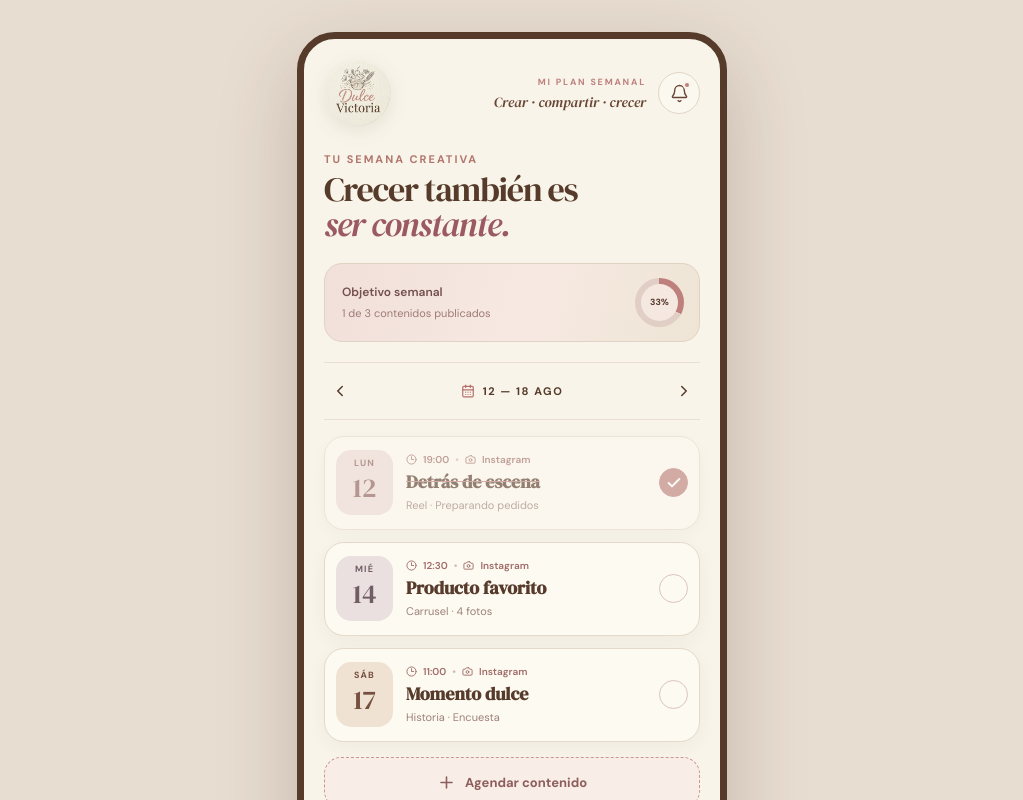
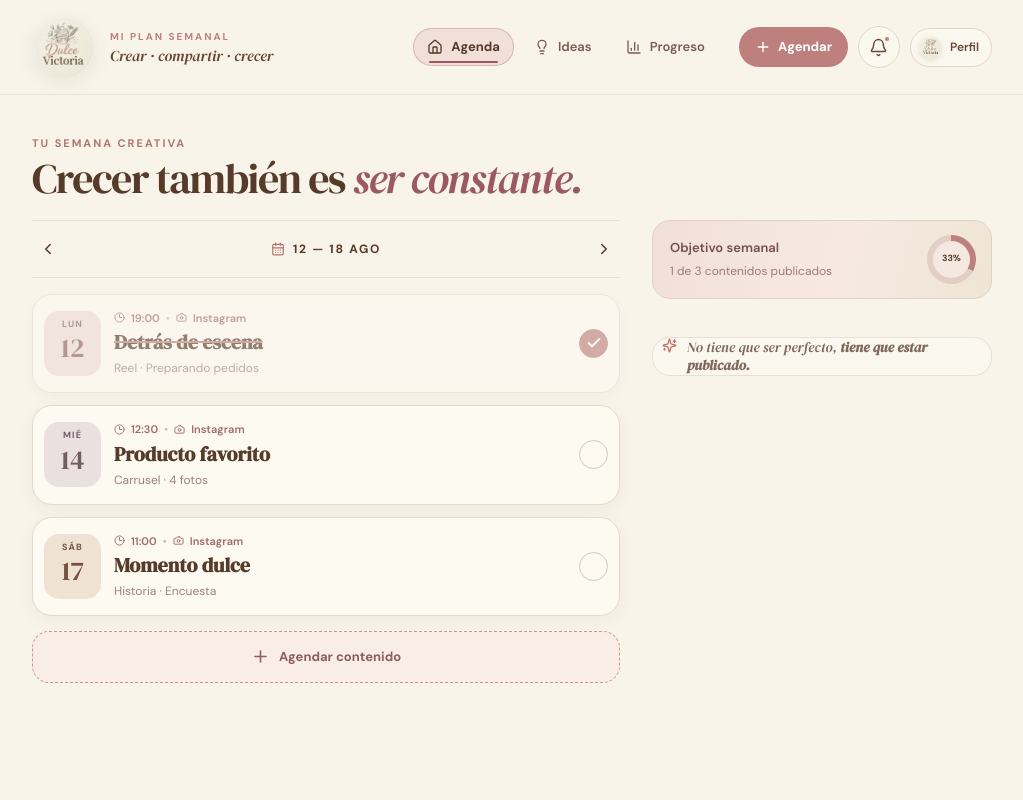
Before and after one commit to orquera10/redes_dulce_victoria, a React (Vite) app: page / in a window 1280 px wide. Shown: the top 800 px of the page, without its empty margins (128-1151 px from the left). Built offline with nearby package versions, Linux system fonts and the light colour scheme.

Commit message:
Adapt app layout for responsive desktop web and mobile without phone frame

```diff
--- a/src/App.tsx
+++ b/src/App.tsx
@@ -199,10 +199,9 @@ export default function App() {
   };
 
   return (
-    <main className="min-h-screen bg-[#e7ddd0] px-0 py-0 text-[#563a2a] sm:px-6 sm:py-8">
-      <div className="phone-shell relative mx-auto min-h-screen w-full max-w-[430px] overflow-hidden bg-[#f8f4e9] sm:min-h-[880px] sm:rounded-[38px] sm:border-[7px] sm:border-[#563a2a] sm:shadow-[0_28px_80px_rgba(73,43,38,0.22)]">
-        <header className="px-5 pb-5 pt-5">
-          <div className="mb-6 flex items-center">
+    <div className="min-h-dvh bg-[#f8f4e9] text-[#563a2a]">
+      <header className="sticky top-0 z-20 border-b border-[#eaded7]/80 bg-[#f8f4e9]/95 backdrop-blur-md">
+        <div className="mx-auto flex w-full max-w-5xl items-center gap-3 px-5 py-3.5 md:px-8 md:py-4">
           <button
             type="button"
             className="brand-logo-button"
@@ -211,14 +210,56 @@ export default function App() {
           >
             <img src="/dulce-victoria-logo.png" alt="Dulce Victoria" />
           </button>
-            <div className="ml-auto mr-3 text-right leading-none">
-              <p className="text-[9px] font-bold uppercase tracking-[0.2em] text-[#bd807d]">
+
+          <div className="ml-auto mr-1 text-right leading-none md:ml-1 md:mr-0 md:text-left">
+            <p className="text-[9px] font-bold uppercase tracking-[0.2em] text-[#bd807d] md:text-[10px]">
               Mi plan semanal
             </p>
-              <p className="mt-2 font-display text-[14px] italic text-[#694635]">
+            <p className="mt-1.5 font-display text-[14px] italic text-[#694635] md:text-[15px]">
               Crear · compartir · crecer
             </p>
           </div>
+
+          <nav className="top-nav md:ml-auto" aria-label="Navegación principal">
+            <button
+              type="button"
+              className="top-nav-link"
+              aria-current={activeTab === "agenda" ? "page" : undefined}
+              onClick={() => setActiveTab("agenda")}
+            >
+              <Home size={16} aria-hidden="true" />
+              <span>Agenda</span>
+            </button>
+            <button
+              type="button"
+              className="top-nav-link"
+              aria-current={activeTab === "ideas" ? "page" : undefined}
+              onClick={() => setActiveTab("ideas")}
+            >
+              <Lightbulb size={16} aria-hidden="true" />
+              <span>Ideas</span>
+            </button>
+            <button
+              type="button"
+              className="top-nav-link"
+              aria-current={activeTab === "progress" ? "page" : undefined}
+              onClick={() => setActiveTab("progress")}
+            >
+              <BarChart3 size={16} aria-hidden="true" />
+              <span>Progreso</span>
+            </button>
+          </nav>
+
+          <div className="flex items-center gap-2.5 md:ml-2">
+            <button
+              type="button"
+              className="header-cta"
+              onClick={() => setComposerOpen(true)}
+            >
+              <Plus size={16} aria-hidden="true" />
+              <span>Agendar</span>
+            </button>
+
             <button
               type="button"
               className="icon-button relative"
@@ -231,25 +272,40 @@ export default function App() {
                 className="absolute right-2 top-2 h-2 w-2 rounded-full border-2 border-[#f8f4e9] bg-[#bd807d]"
               />
             </button>
+
+            <button
+              type="button"
+              className="profile-pill"
+              onClick={() => showToast("Tu perfil de Dulce Victoria está listo.")}
+            >
+              <img className="mini-avatar" src="/dulce-victoria-logo.png" alt="" />
+              <span>Perfil</span>
+            </button>
           </div>
+        </div>
+      </header>
 
+      <main className="mx-auto w-full max-w-5xl px-5 pb-28 pt-6 md:px-8 md:pb-16 md:pt-10">
         {activeTab === "agenda" && (
-            <>
-              <div className="mb-5">
+          <div className="grid grid-cols-1 gap-5 md:grid-cols-[minmax(0,1.45fr)_340px] md:grid-rows-[auto_auto_1fr] md:items-start md:gap-x-8 md:gap-y-5">
+            <div className="md:col-span-2">
               <p className="mb-1 text-[11px] font-bold uppercase tracking-[0.18em] text-[#b1776e]">
                 Tu semana creativa
               </p>
-                <h1 className="font-display text-[34px] leading-[1.05] tracking-[-0.035em]">
-                  Crecer también es
-                  <br />
-                  <span className="italic text-[#9b5962]">ser constante.</span>
+              <h1 className="font-display text-[34px] leading-[1.05] tracking-[-0.035em] md:text-[42px]">
+                Crecer también es <span className="italic text-[#9b5962]">ser constante.</span>
               </h1>
             </div>
 
-              <section className="progress-card" aria-label="Resumen semanal">
+            <section
+              className="progress-card md:col-start-2 md:row-start-2"
+              aria-label="Resumen semanal"
+            >
               <div>
-                  <p className="text-[12px] font-semibold text-[#74504d]">Objetivo semanal</p>
-                  <p className="mt-1 text-[11px] text-[#a07b75]">
+                <p className="text-[12px] font-semibold text-[#74504d] md:text-[13px]">
+                  Objetivo semanal
+                </p>
+                <p className="mt-1 text-[11px] text-[#a07b75] md:text-[12px]">
                   {completed} de {posts.length} contenidos publicados
                 </p>
               </div>
@@ -260,39 +316,8 @@ export default function App() {
                 <span>{progress}%</span>
               </div>
             </section>
-            </>
-          )}
 
-          {activeTab === "ideas" && (
-            <div className="mb-2">
-              <p className="mb-1 text-[11px] font-bold uppercase tracking-[0.18em] text-[#b1776e]">
-                Banco creativo
-              </p>
-              <h1 className="font-display text-[34px] leading-tight tracking-[-0.035em]">
-                Ideas para cuando
-                <br />
-                <span className="italic text-[#9b5962]">no sabés qué subir.</span>
-              </h1>
-            </div>
-          )}
-
-          {activeTab === "progress" && (
-            <div className="mb-2">
-              <p className="mb-1 text-[11px] font-bold uppercase tracking-[0.18em] text-[#b1776e]">
-                Tu avance
-              </p>
-              <h1 className="font-display text-[34px] leading-tight tracking-[-0.035em]">
-                Cada publicación
-                <br />
-                <span className="italic text-[#9b5962]">hace crecer tu marca.</span>
-              </h1>
-            </div>
-          )}
-        </header>
-
-        <div className="px-5 pb-28">
-          {activeTab === "agenda" && (
-            <>
+            <div className="md:col-start-1 md:row-start-2 md:row-span-2">
               <div className="mb-4 flex items-center justify-between border-y border-[#eaded7] py-3">
                 <button
                   type="button"
@@ -305,7 +330,7 @@ export default function App() {
                 </button>
                 <div className="flex items-center gap-2">
                   <CalendarDays size={14} className="text-[#b66f6c]" aria-hidden="true" />
-                  <span className="text-[11px] font-bold tracking-[0.14em]">
+                  <span className="text-[11px] font-bold tracking-[0.14em] md:text-[12px]">
                     {weekLabels[week]}
                   </span>
                 </div>
@@ -328,7 +353,7 @@ export default function App() {
                       <strong>{post.date}</strong>
                     </div>
                     <div className="min-w-0 flex-1 py-1">
-                      <div className="mb-1 flex items-center gap-1.5 text-[10px] font-semibold text-[#a06c67]">
+                      <div className="mb-1 flex items-center gap-1.5 text-[10px] font-semibold text-[#a06c67] md:text-[11px]">
                         <Clock3 size={11} aria-hidden="true" />
                         {post.time}
                         <span className="text-[#d3b9ad]" aria-hidden="true">
@@ -337,10 +362,12 @@ export default function App() {
                         <Camera size={11} aria-hidden="true" />
                         {post.channel}
                       </div>
-                      <h2 className="truncate font-display text-[18px] font-semibold leading-tight">
+                      <h2 className="truncate font-display text-[18px] font-semibold leading-tight md:text-[20px]">
                         {post.title}
                       </h2>
-                      <p className="mt-1 truncate text-[11px] text-[#9d817a]">{post.format}</p>
+                      <p className="mt-1 truncate text-[11px] text-[#9d817a] md:text-[12px]">
+                        {post.format}
+                      </p>
                     </div>
                     <button
                       type="button"
@@ -367,30 +394,46 @@ export default function App() {
                 <Plus size={19} aria-hidden="true" />
                 Agendar contenido
               </button>
+            </div>
 
-              <div className="quote">
+            <div className="quote md:col-start-2 md:row-start-3 md:mt-0 md:rounded-[18px] md:border md:border-[#eaded7] md:bg-[#fbf8ef] md:p-5">
               <Sparkles size={15} className="shrink-0 text-[#c26c66]" aria-hidden="true" />
               <p>
                 No tiene que ser perfecto, <strong>tiene que estar publicado.</strong>
               </p>
             </div>
-            </>
+          </div>
         )}
 
         {activeTab === "ideas" && (
-            <div className="mt-4 space-y-3">
+          <div>
+            <div>
+              <p className="mb-1 text-[11px] font-bold uppercase tracking-[0.18em] text-[#b1776e]">
+                Banco creativo
+              </p>
+              <h1 className="font-display text-[34px] leading-tight tracking-[-0.035em] md:text-[42px]">
+                Ideas para cuando{" "}
+                <span className="italic text-[#9b5962]">no sabés qué subir.</span>
+              </h1>
+            </div>
+
+            <div className="mt-6 grid grid-cols-1 gap-4 md:grid-cols-3">
               {ideas.map(([title, description], index) => (
                 <article className="idea-card" key={title}>
                   <div className="idea-number">0{index + 1}</div>
                   <div>
                     <h2 className="font-display text-xl font-semibold">{title}</h2>
-                    <p className="mt-1 text-[12px] leading-relaxed text-[#8e6f69]">{description}</p>
+                    <p className="mt-1 text-[12px] leading-relaxed text-[#8e6f69] md:text-[13px]">
+                      {description}
+                    </p>
                   </div>
                 </article>
               ))}
+            </div>
+
             <button
               type="button"
-                className="new-post-button"
+              className="new-post-button md:mt-6 md:max-w-xs"
               onClick={() => {
                 setActiveTab("agenda");
                 setComposerOpen(true);
@@ -403,7 +446,18 @@ export default function App() {
         )}
 
         {activeTab === "progress" && (
-            <div className="mt-4">
+          <div>
+            <div>
+              <p className="mb-1 text-[11px] font-bold uppercase tracking-[0.18em] text-[#b1776e]">
+                Tu avance
+              </p>
+              <h1 className="font-display text-[34px] leading-tight tracking-[-0.035em] md:text-[42px]">
+                Cada publicación{" "}
+                <span className="italic text-[#9b5962]">hace crecer tu marca.</span>
+              </h1>
+            </div>
+
+            <div className="mt-6 grid grid-cols-1 gap-4 md:grid-cols-2 md:items-stretch md:gap-6">
               <section className="streak-card" aria-label="Racha de publicaciones">
                 <Heart size={22} fill="currentColor" aria-hidden="true" />
                 <strong className="font-display text-5xl">{completed}</strong>
@@ -417,7 +471,9 @@ export default function App() {
                   />
                 </div>
               </section>
-              <div className="mt-4 grid grid-cols-2 gap-3">
+
+              <div className="flex flex-col justify-between gap-4">
+                <div className="grid grid-cols-2 gap-3 md:gap-4">
                   <div className="stat-card">
                     <strong>{posts.length}</strong>
                     <span>planificadas</span>
@@ -427,14 +483,16 @@ export default function App() {
                     <span>por publicar</span>
                   </div>
                 </div>
-              <p className="mt-5 text-center font-display text-lg italic text-[#8c605d]">
+                <p className="mt-2 text-center font-display text-lg italic text-[#8c605d] md:mt-0 md:rounded-[18px] md:border md:border-[#eaded7] md:bg-[#fbf8ef] md:p-5">
                   “La constancia le gana a la inspiración.”
                 </p>
               </div>
+            </div>
+          </div>
         )}
-        </div>
+      </main>
 
-        <nav className="bottom-nav" aria-label="Principal">
+      <nav className="bottom-nav" aria-label="Navegación móvil">
         <button
           type="button"
           className={activeTab === "agenda" ? "active" : ""}
@@ -481,7 +539,6 @@ export default function App() {
 
       <div role="status" aria-live="polite" className={notice ? "toast" : "sr-only"}>
         {notice}
-        </div>
       </div>
 
       <dialog
@@ -564,6 +621,6 @@ export default function App() {
           </form>
         </div>
       </dialog>
-    </main>
+    </div>
   );
 }
--- a/src/index.css
+++ b/src/index.css
@@ -9,8 +9,9 @@
   html,
   body {
     font-family: var(--font-sans);
-    background-color: #e7ddd0;
+    background-color: #f8f4e9;
     color: #563a2a;
+    margin: 0;
   }
 
   :where(a:any-link, button, input, select, textarea):focus-visible {
@@ -27,10 +28,17 @@
   filter: drop-shadow(0 5px 9px #563a2a1a);
   border-radius: 50%;
   flex: none;
-  width: 68px;
-  height: 68px;
+  width: 56px;
+  height: 56px;
   transition: transform 0.16s;
   cursor: pointer;
+}
+
+@media (min-width: 768px) {
+  .brand-logo-button {
+    width: 62px;
+    height: 62px;
+  }
 }
 
 .brand-logo-button:hover {
@@ -241,6 +249,55 @@
   display: flex;
 }
 
+.top-nav {
+  display: none;
+}
+
+.top-nav-link {
+  position: relative;
+  display: inline-flex;
+  align-items: center;
+  gap: 8px;
+  padding: 9px 14px;
+  border-radius: 999px;
+  font-size: 13px;
+  font-weight: 600;
+  color: #7c5b53;
+  transition: background-color 0.16s, color 0.16s;
+  cursor: pointer;
+}
+
+.top-nav-link:hover {
+  background: #efe6dc;
+  color: #563a2a;
+}
+
+.top-nav-link[aria-current="page"] {
+  background: #f1dfda;
+  color: #563a2a;
+  font-weight: 700;
+  box-shadow: inset 0 0 0 1px #d7b7ae;
+}
+
+.top-nav-link[aria-current="page"]::after {
+  content: "";
+  position: absolute;
+  left: 16px;
+  right: 16px;
+  bottom: 3px;
+  height: 2px;
+  border-radius: 999px;
+  background: #9b5962;
+}
+
+.header-cta {
+  display: none;
+}
+
+.profile-pill {
+  display: none;
+}
+
 .bottom-nav {
   z-index: 20;
   -webkit-backdrop-filter: blur(14px);
@@ -249,30 +306,41 @@
   border-top: 1px solid #e2d7ca;
   grid-template-columns: repeat(5, 1fr);
   align-items: center;
-  height: 82px;
-  padding: 9px 14px 16px;
+  height: calc(82px + env(safe-area-inset-bottom, 0px));
+  padding: 9px 14px calc(16px + env(safe-area-inset-bottom, 0px));
   display: grid;
-  position: absolute;
+  position: fixed;
   bottom: 0;
   left: 0;
   right: 0;
 }
 
 .bottom-nav > button:not(.nav-add) {
-  color: #aa8d85;
+  position: relative;
+  color: #7f6058;
   flex-direction: column;
   justify-content: center;
   align-items: center;
   gap: 4px;
-  font-size: 9px;
+  font-size: 10px;
   font-weight: 600;
   display: flex;
   min-height: 44px;
   cursor: pointer;
 }
 
-.bottom-nav > button.active {
-  color: #a86f6d;
+.bottom-nav > button[aria-current="page"] {
+  color: #8f4b53;
+  font-weight: 700;
+}
+
+.bottom-nav > button[aria-current="page"]::after {
+  content: "";
+  width: 20px;
+  height: 3px;
+  border-radius: 999px;
+  background: #9b5962;
+  margin-top: 1px;
 }
 
 .bottom-nav .nav-add {
@@ -287,6 +355,59 @@
   display: grid;
   box-shadow: 0 7px 20px #71413f42;
   cursor: pointer;
+}
+
+@media (min-width: 768px) {
+  .top-nav {
+    display: flex;
+    align-items: center;
+    gap: 6px;
+  }
+
+  .header-cta {
+    display: inline-flex;
+    align-items: center;
+    gap: 7px;
+    padding: 10px 16px;
+    border-radius: 999px;
+    background: #bd807d;
+    color: #fff;
+    font-size: 13px;
+    font-weight: 700;
+    cursor: pointer;
+    transition: background-color 0.16s, transform 0.16s;
+  }
+
+  .header-cta:hover {
+    background: #ab6d6a;
+  }
+
+  .header-cta:active {
+    transform: scale(0.98);
+  }
+
+  .profile-pill {
+    display: inline-flex;
+    align-items: center;
+    gap: 8px;
+    padding: 7px 12px 7px 8px;
+    border-radius: 999px;
+    background: #fbf8ef;
+    border: 1px solid #e2d6c8;
+    font-size: 12px;
+    font-weight: 600;
+    color: #694635;
+    cursor: pointer;
+    transition: background-color 0.16s;
+  }
+
+  .profile-pill:hover {
+    background: #f2e9df;
+  }
+
+  .bottom-nav {
+    display: none;
+  }
 }
 
 .mini-avatar {
@@ -360,10 +481,10 @@
   font-size: 12px;
   font-weight: 600;
   animation: 0.22s ease-out toast-in;
-  position: absolute;
+  position: fixed;
   bottom: 96px;
-  left: 20px;
-  right: 20px;
+  left: 16px;
+  right: 16px;
   box-shadow: 0 10px 30px #39221f3d;
 }
 
@@ -372,7 +493,7 @@
   padding: 0;
   border: 0;
   background: transparent;
-  width: min(100%, 430px);
+  width: 100%;
   max-width: 100%;
   max-height: 90dvh;
   overflow: visible;
@@ -472,8 +593,28 @@
   }
 }
 
-@media (max-width: 430px) {
-  .phone-shell {
-    min-height: 100dvh;
+@media (min-width: 768px) {
+  .toast {
+    bottom: 24px;
+    left: auto;
+    right: 24px;
+    min-width: 280px;
+    max-width: 380px;
+    text-align: left;
+  }
+
+  .composer-dialog {
+    margin: auto;
+    width: min(100% - 2rem, 480px);
+  }
+
+  .composer-sheet {
+    border-radius: 28px;
+    padding: 24px 28px 28px;
+    box-shadow: 0 24px 60px #39221f3d;
+  }
+
+  .sheet-handle {
+    display: none;
   }
 }
```
Lines whose indentation alone changed are shown as unchanged.
